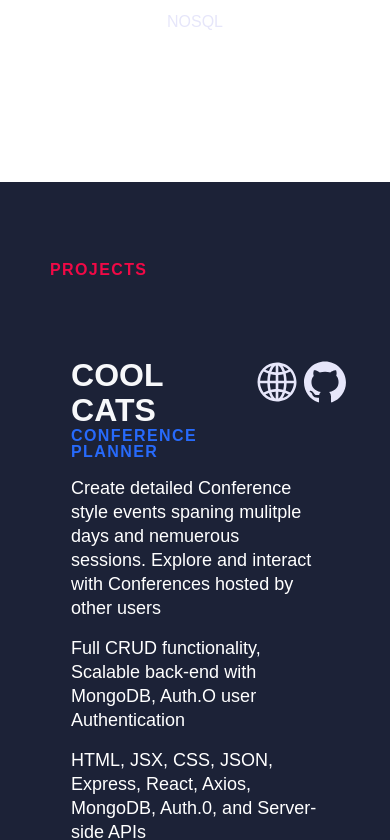
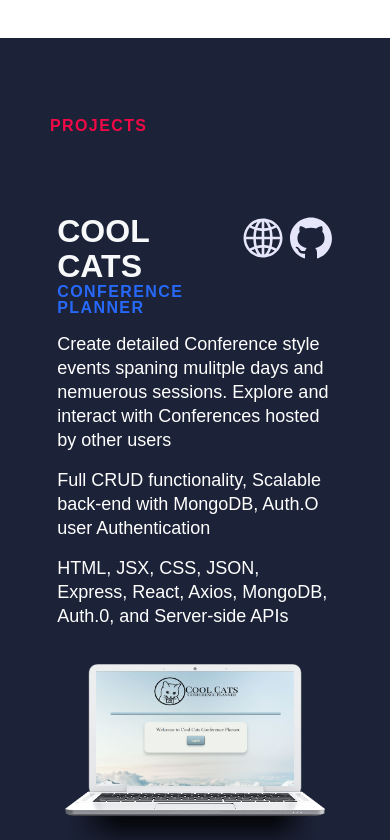
Before and after one commit to benimahat1291/portfolio2021, a React (Create React App) app: page /#/ in a window 390 px wide. Shown: the part 3384-4224 px from the top of the page. Built offline with nearby package versions, Linux system fonts and the light colour scheme.

Commit message:
responsive

```diff
--- a/src/components/pages/homepage/AboutMe.css
+++ b/src/components/pages/homepage/AboutMe.css
@@ -62,7 +62,7 @@
     line-height: 24px;
   }
 
-  @media screen and (max-width: 991px) {
+  @media screen and (max-width: 1012px) {
     .container {
       padding-right: 30px;
       padding-left: 30px;
@@ -85,5 +85,7 @@
   }
 
   @media screen and (max-width: 768px) {
-
+    .aboutMe__text {
+        width: 100%;
+    }
   }
--- a/src/components/pages/homepage/Project.css
+++ b/src/components/pages/homepage/Project.css
@@ -13,11 +13,6 @@
       flex-wrap: wrap;
   }
 
-  .project__title {
-    width: 80%;
-    display: flex;
-    justify-content: space-between;
-}
 
 .projectpage__title {
     width: 80%;
@@ -211,8 +206,8 @@
       }
 
       .project__hero-text-wrapper {
-        width: 90%;
-        height: 30rem;
+        width: 100%;
+
         display: flex;
         flex-direction: column;
         justify-content: space-evenly;
```
Also changed, not shown: 1 other file (tests, documents, lock files or other folders).
